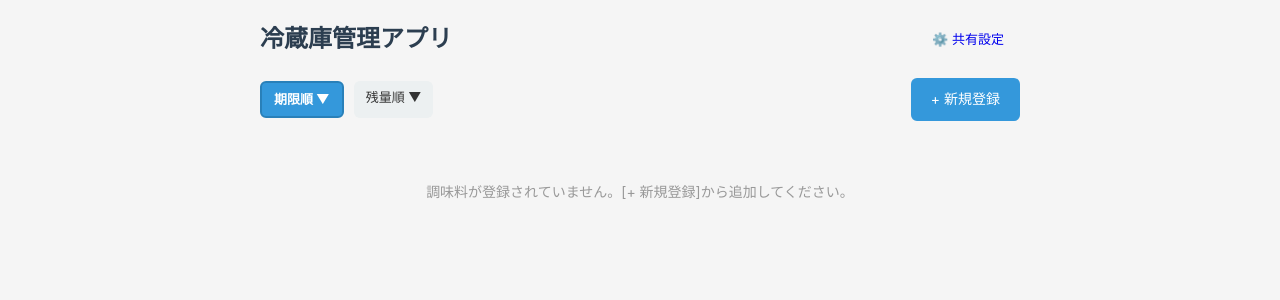
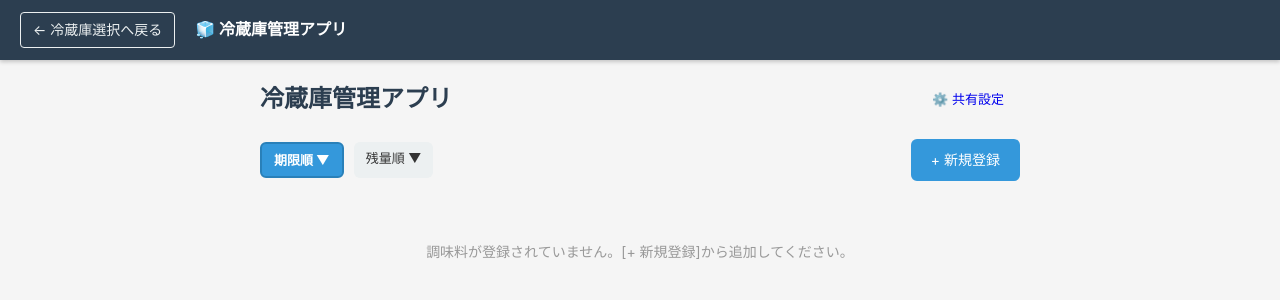
Before and after one commit to sa8na9/frige-app, a Flask app: page /items in a window 1280 px wide. Shown: the top 300 px of the page. Run offline with Flask 3, Linux system fonts and the light colour scheme; data that the repository does not hold is empty; some libraries are stand-ins or nearby versions.

Commit message:
Add header with back button to all pages

```diff
--- a/app.py
+++ b/app.py
@@ -43,7 +43,7 @@ def get_db_connection():
 # 冷蔵庫選択画面(ハリボテ)
 @app.route('/')
 def fridge_select():
-    return render_template('fridge_select.html')
+    return render_template('fridge_select.html', show_back_button=False)
 
 # 調味料一覧画面(メイン)
 @app.route('/items')
@@ -140,7 +140,7 @@ def items_list():
     cursor.close()
     conn.close()
 
-    return render_template('index.html', items=items, current_sort=sort_by)
+    return render_template('index.html', items=items, current_sort=sort_by, show_back_button=True)
 
 # 残量をワンタップで更新
 @app.route('/update_quantity/<int:item_id>/<int:new_level>', methods=['POST'])
@@ -181,7 +181,7 @@ def delete_item(item_id):
 # 調味料登録画面
 @app.route('/register')
 def register():
-    return render_template('register.html')
+    return render_template('register.html', show_back_button=True)
 
 # 調味料登録処理
 @app.route('/register', methods=['POST'])
@@ -234,7 +234,7 @@ def edit(item_id):
         flash('調味料が見つかりません', 'error')
         return redirect(url_for('items_list'))
 
-    return render_template('edit.html', item=item)
+    return render_template('edit.html', item=item, show_back_button=True)
 
 # 調味料更新処理
 @app.route('/edit/<int:item_id>', methods=['POST'])
@@ -272,7 +272,7 @@ def edit_post(item_id):
 # 共有設定画面(ハリボテ)
 @app.route('/share_settings')
 def share_settings():
-    return render_template('share_settings.html')
+    return render_template('share_settings.html', show_back_button=True)
 
 if __name__ == '__main__':
     app.run(debug=True, host='0.0.0.0', port=5000)
--- a/static/css/style.css
+++ b/static/css/style.css
@@ -20,6 +20,44 @@ body {
     max-width: 800px;
     margin: 0 auto;
     padding: 20px;
+}
+
+/* =============================================
+   アプリヘッダー（戻るボタン）
+   ============================================= */
+.app-header {
+    background-color: #2c3e50;
+    color: white;
+    padding: 12px 20px;
+    display: flex;
+    align-items: center;
+    gap: 20px;
+    position: sticky;
+    top: 0;
+    z-index: 100;
+    box-shadow: 0 2px 4px rgba(0,0,0,0.2);
+}
+
+.back-link {
+    color: #ecf0f1;
+    text-decoration: none;
+    font-size: 14px;
+    padding: 6px 12px;
+    border: 1px solid #ecf0f1;
+    border-radius: 4px;
+    transition: all 0.2s;
+    white-space: nowrap;
+}
+
+.back-link:hover {
+    background-color: #ecf0f1;
+    color: #2c3e50;
+}
+
+.app-title {
+    font-size: 16px;
+    font-weight: bold;
+    color: white;
 }
 
 /* ページヘッダー */
@@ -427,6 +465,14 @@ body {
 
 /* レスポンシブ対応 */
 @media (max-width: 600px) {
+    .app-header {
+        padding: 10px 15px;
+    }
+
+    .app-title {
+        font-size: 14px;
+    }
+
     .container {
         padding: 10px;
     }
--- a/templates/base.html
+++ b/templates/base.html
@@ -7,6 +7,13 @@
     <link rel="stylesheet" href="{{ url_for('static', filename='css/style.css') }}">
 </head>
 <body>
+    {% if show_back_button %}
+    <div class="app-header">
+        <a href="{{ url_for('fridge_select') }}" class="back-link">← 冷蔵庫選択へ戻る</a>
+        <span class="app-title">🧊 冷蔵庫管理アプリ</span>
+    </div>
+    {% endif %}
+
     <div class="container">
         <!-- フラッシュメッセージ -->
         {% with messages = get_flashed_messages(with_categories=true) %}
```
